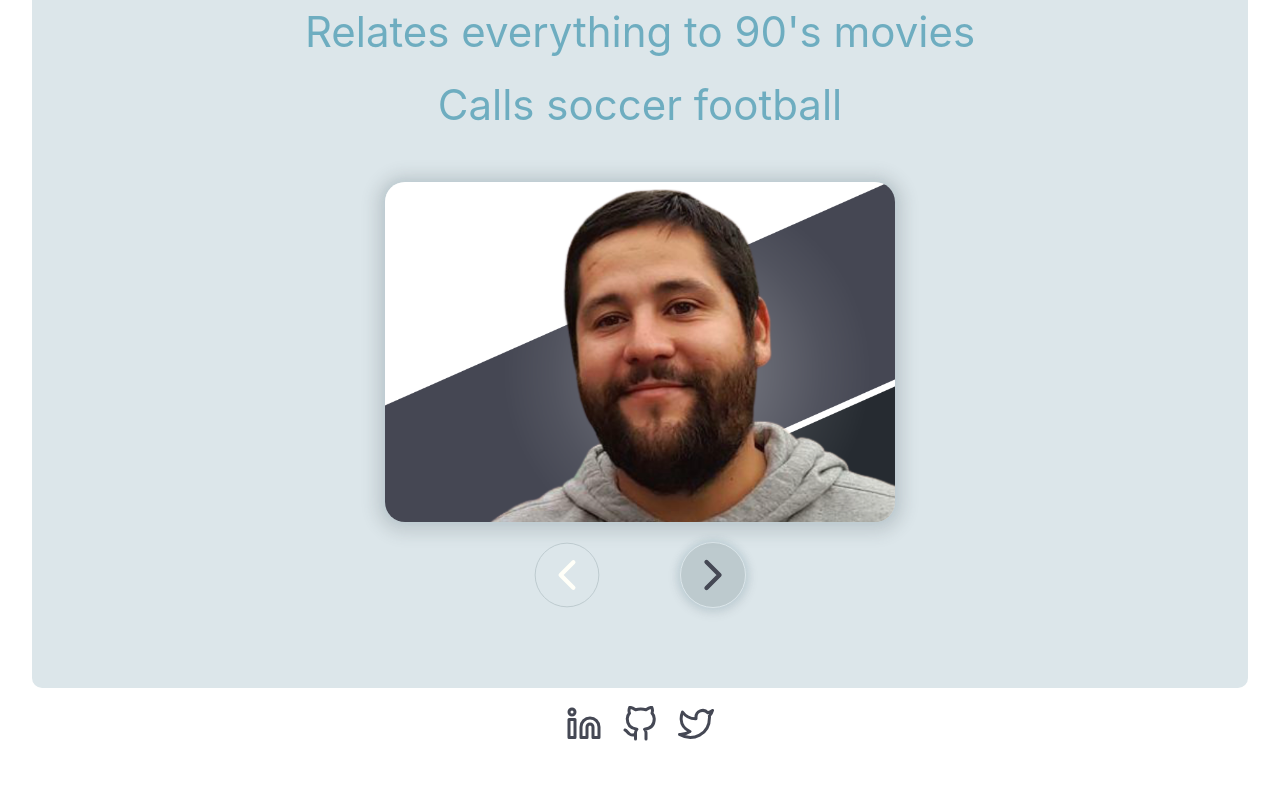
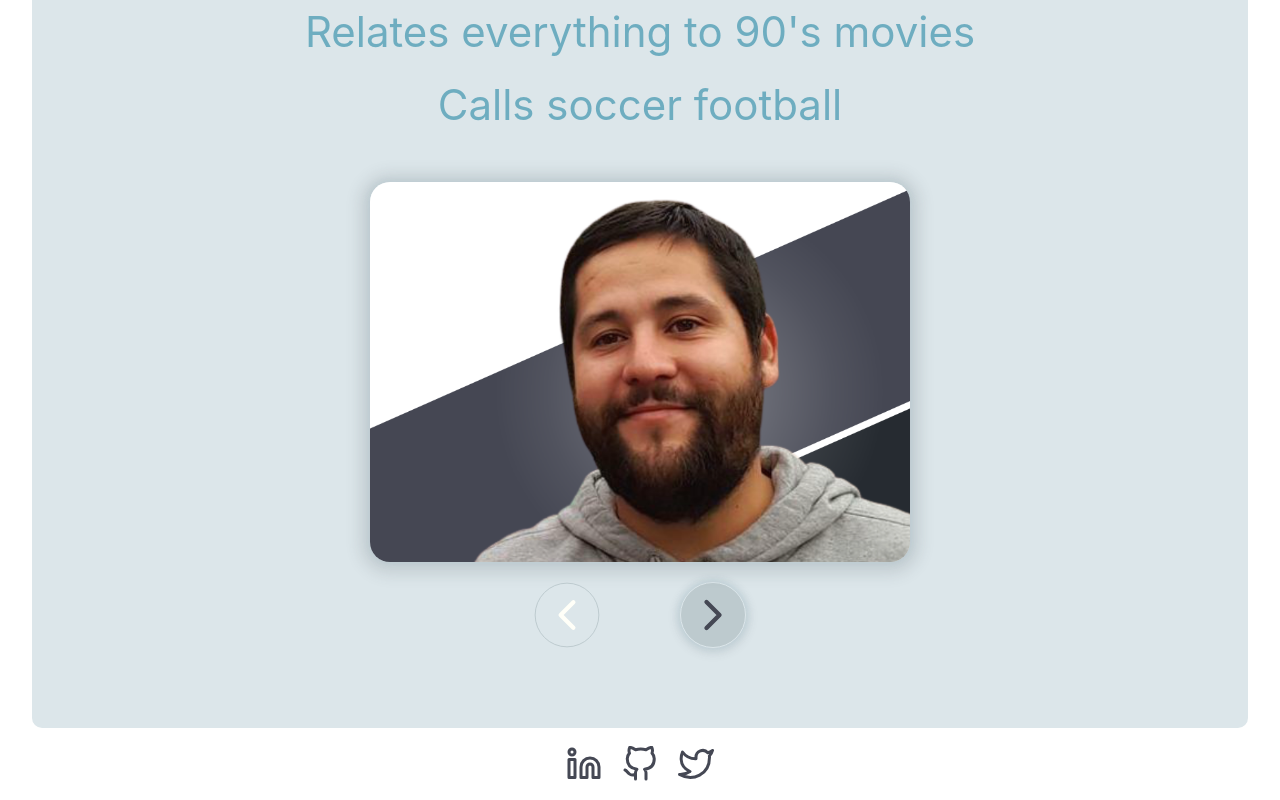
Before and after one commit to andrew-oyanguren/typescript-portfolio, a React (Vite) app: page / in a window 1280 px wide. Shown: the part 714-1514 px from the top of the page. Before the commit the page ends 1474 px from the top, so only its background shows below. Built offline with nearby package versions, Linux system fonts and the light colour scheme.

Commit message:
Updated ImageCarousel size

```diff
--- a/src/components/ImageCarousel/ImageCarousel.module.css
+++ b/src/components/ImageCarousel/ImageCarousel.module.css
@@ -13,8 +13,8 @@
 }
 
 .ImageWrapper {
-  width: 465px;
-  height: 310px;
+  width: 540px;
+  height: 380px;
   overflow: hidden;
 
   margin: 0 auto;
@@ -34,7 +34,7 @@
 
 .Title p {
   margin: 0;
-  font-size: var(--font-size-medium);
+  font-size: var(--font-size-large);
   color: var(--color-primary);
 }
 
@@ -49,14 +49,3 @@
 .Controls button:last-of-type {
   margin-left: 80px;
 }
-
-@media (min-width: 768px) {
-  .ImageWrapper {
-    width: 510px;
-    height: 340px;
-  }
-
-  .Title p {
-    font-size: var(--font-size-large);
-  }
-}
--- a/src/pages/HomePage/HomePage.tsx
+++ b/src/pages/HomePage/HomePage.tsx
@@ -16,7 +16,6 @@ export default function HomePage() {
           marginBottom: isDeviceSmall
             ? 'var(--spacing-small)'
             : 'var(--spacing-medium)',
-          backgroundColor: 'green',
         }}
       />
       {isDeviceSmall ? <ImageView /> : <ImageCarousel />}
```
